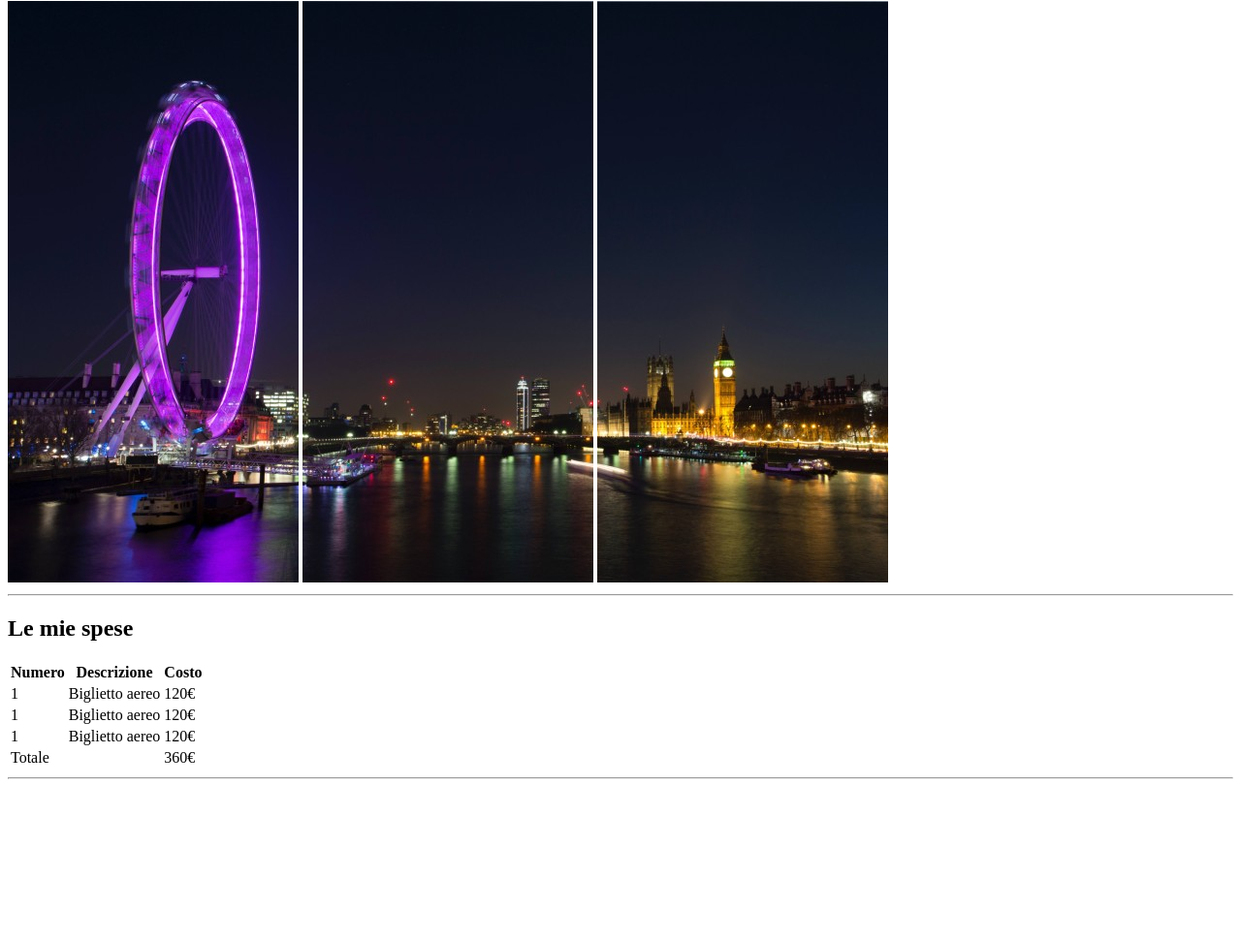
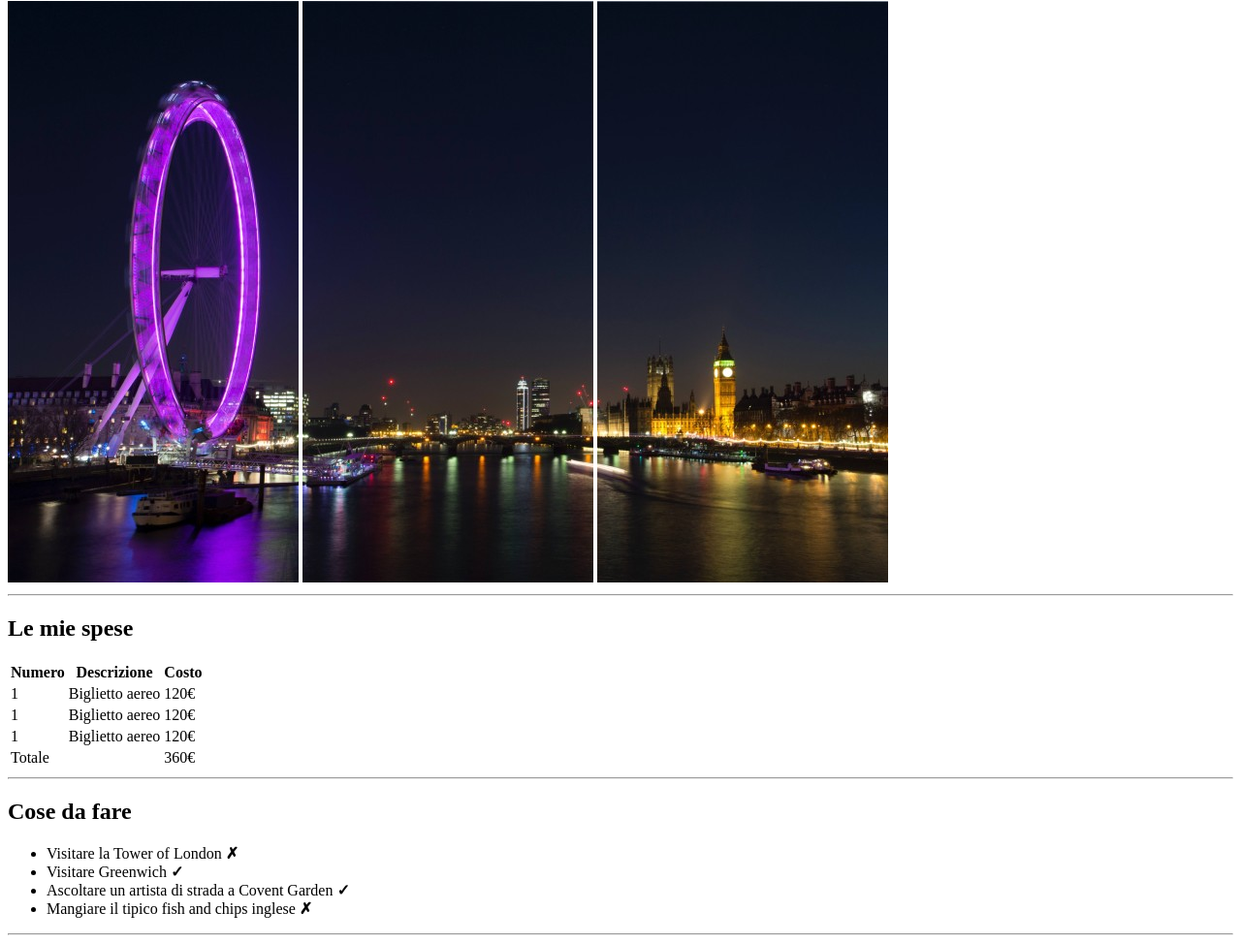
Before and after one commit to fathergasc/html-london-trip, a plain HTML site: page index.html in a window 1280 px wide. Shown: the part 79-1052 px from the top of the page at 97% size. Before the commit the page ends 891 px from the top, so only its background shows below. Drawn offline with Linux system fonts and the light colour scheme.

Commit message:
to-do list completata

```diff
--- a/index.html
+++ b/index.html
@@ -68,16 +68,23 @@
 
                 </table><hr>
                 <!--chiusura table-->
+            </section>
 
-           </section>
+            <!-- inizio to-do list-->
+            <section>
+                <h2>Cose da fare</h2>
+                <ul>
+                    <li>Visitare la Tower of London <strong>&#x2717;</strong></li>
+                    <li>Visitare Greenwich <strong>&#x2713;</strong></li>
+                    <li>Ascoltare un artista di strada a Covent Garden <strong>&#x2713;</strong></li>
+                    <li>Mangiare il tipico fish and chips inglese <strong>&#x2717;</strong></li>
+                </ul>
+            </section><hr>
+            <!--fine to-do list-->
 
-           <section>
+            <section>
 
-           </section>
-
-           <section>
-
-           </section>
+            </section>
        </main>
 
        <!--foto a fondo pagina-->
```
